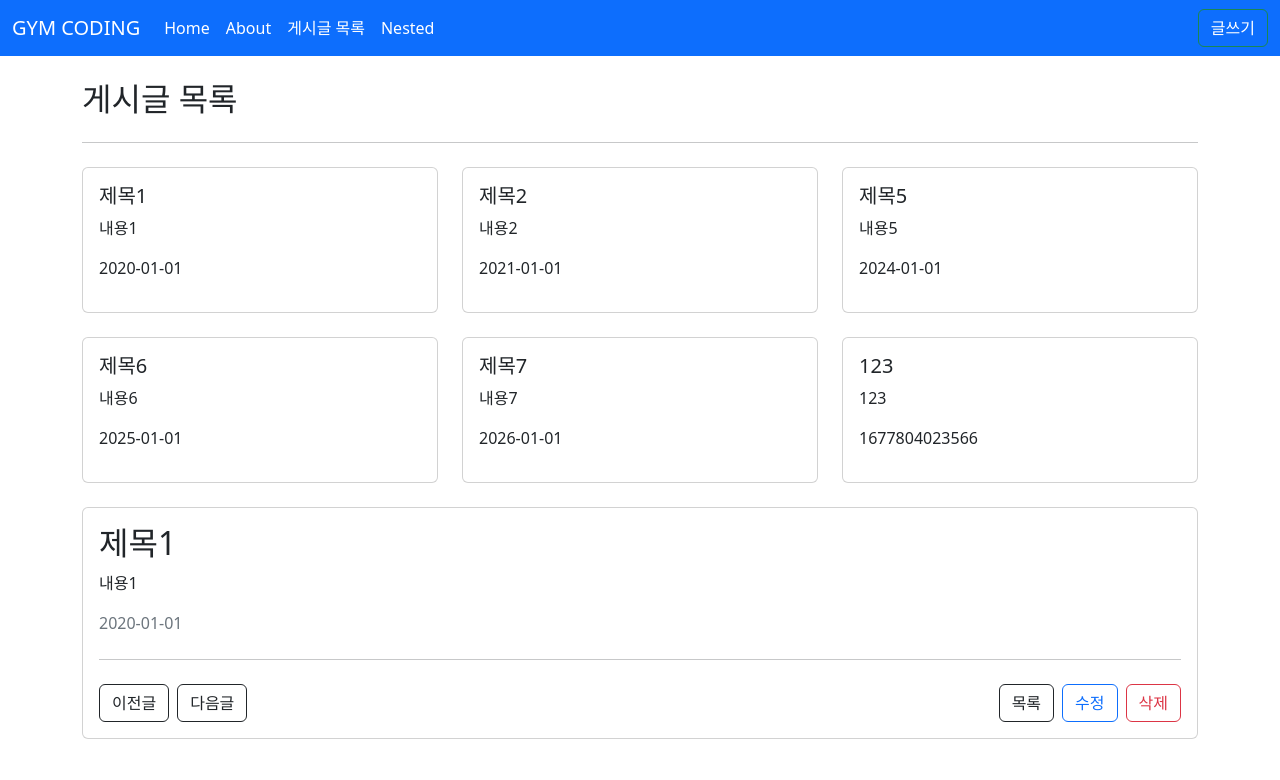
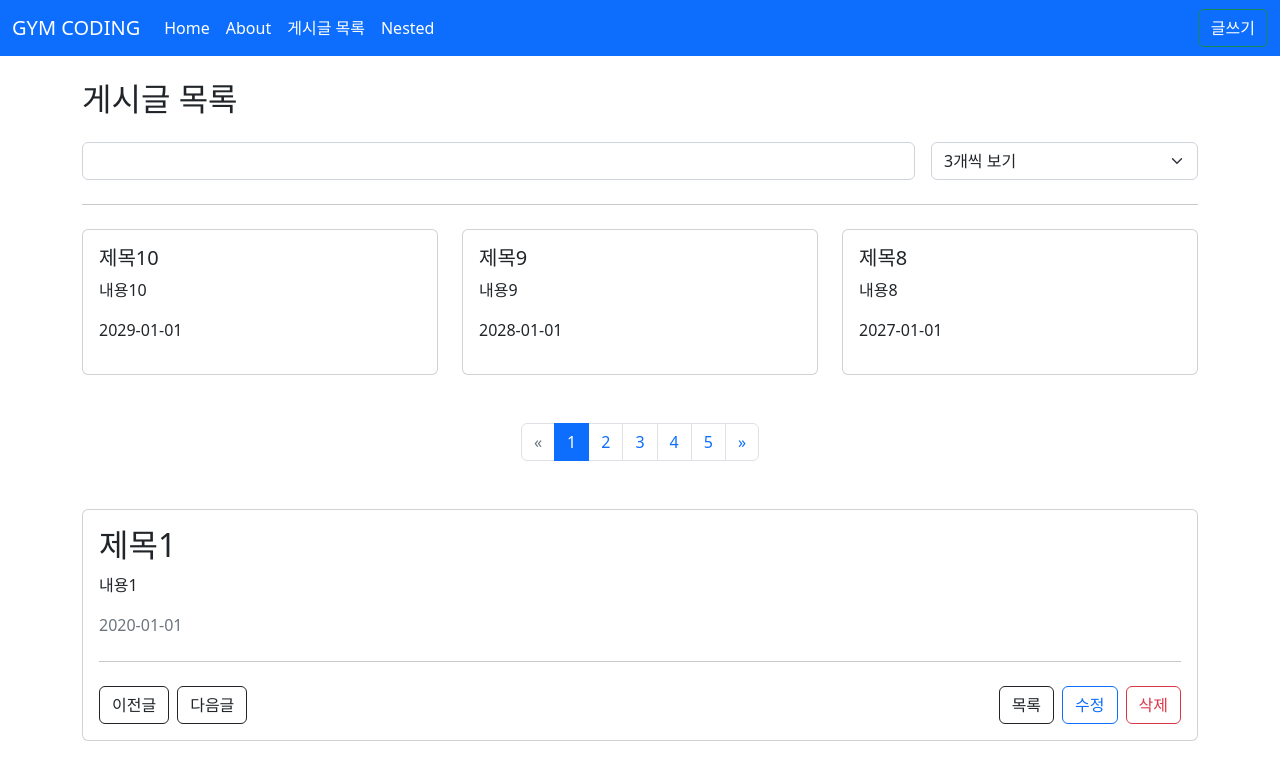
Before and after one commit to DSeung001/learn-vue, a Vue app in the folder vue3-posts/: page /posts in a window 1280 px wide. Shown: the top 780 px of the page. Built offline with nearby package versions, Linux system fonts and the light colour scheme; data requests are answered from the project's data file.

Commit message:
Pagination % Filter 구현하기

```diff
--- a/vue3-posts/db.json
+++ b/vue3-posts/db.json
@@ -10,6 +10,18 @@
       "id": 2,
       "title": "제목2",
       "content": "내용2",
+      "createdAt": "2021-01-01"
+    },
+    {
+      "id": 3,
+      "title": "제목3",
+      "content": "내용4",
+      "createdAt": "2021-01-01"
+    },
+    {
+      "id": 4,
+      "title": "제목4",
+      "content": "내용4",
       "createdAt": "2021-01-01"
     },
     {
@@ -31,10 +43,40 @@
       "createdAt": "2026-01-01"
     },
     {
-      "title": "123",
-      "content": "123",
-      "createdAt": 1677804023566,
-      "id": 8
+      "id": 8,
+      "title": "제목8",
+      "content": "내용8",
+      "createdAt": "2027-01-01"
+    },
+    {
+      "id": 9,
+      "title": "제목9",
+      "content": "내용9",
+      "createdAt": "2028-01-01"
+    },
+    {
+      "id": 10,
+      "title": "제목10",
+      "content": "내용10",
+      "createdAt": "2029-01-01"
+    },
+    {
+      "title": "zz",
+      "content": "zz",
+      "createdAt": 1677818896561,
+      "id": 11
+    },
+    {
+      "title": "1234",
+      "content": "zz123",
+      "createdAt": 1677818901424,
+      "id": 12
+    },
+    {
+      "title": "asd",
+      "content": "asd",
+      "createdAt": 1677818905528,
+      "id": 13
     }
   ]
 }
--- a/vue3-posts/src/api/posts.js
+++ b/vue3-posts/src/api/posts.js
@@ -8,27 +8,30 @@ const posts = [
   { id: 4, title: "제목4", content: "내용4", createdAt: "2023-01-01" },
   { id: 5, title: "제목5", content: "내용5", createdAt: "2024-01-01" },
   { id: 6, title: "제목6", content: "내용6", createdAt: "2025-01-01" },
-  { id: 7, title: "제목7", content: "내용7", createdAt: "2026-01-01" }
+  { id: 7, title: "제목7", content: "내용7", createdAt: "2026-01-01" },
+  { id: 8, title: "제목8", content: "내용8", createdAt: "2026-01-01" },
+  { id: 9, title: "제목9", content: "내용9", createdAt: "2026-01-01" },
+  { id: 10, title: "제목10", content: "내용10", createdAt: "2026-01-01" }
 ];
 
 const apiUrl = "http://localhost:5000";
 
-export function getPosts() {
-  return axios.get(apiUrl+"/posts");
+export function getPosts(params) {
+  return axios.get(apiUrl + "/posts", {params});
 }
 
 export function getPostById(id) {
-  return axios.get(apiUrl+`/posts/${id}`);
+  return axios.get(apiUrl + `/posts/${id}`);
 }
 
 export function createPost(data) {
-  return axios.post(apiUrl+`/posts`, data);
+  return axios.post(apiUrl + `/posts`, data);
 }
 
 export function updatePost(id, data) {
-  return axios.put(apiUrl+`/posts/${id}`, data);
+  return axios.put(apiUrl + `/posts/${id}`, data);
 }
 
 export function deletePost(id) {
-  return axios.delete(apiUrl+`/posts/${id}`);
+  return axios.delete(apiUrl + `/posts/${id}`);
 }
--- a/vue3-posts/src/views/posts/PostListView.vue
+++ b/vue3-posts/src/views/posts/PostListView.vue
@@ -1,6 +1,23 @@
 <template>
   <div>
     <h2>게시글 목록</h2>
+    <form @submit.prevent>
+      <h2 class="my-4"></h2>
+      <div class="row g-3">
+        <div class="col">
+          <input v-model="params.title_like" type="text" class="form-control">
+        </div>
+        <div class="col-3">
+          <select v-model="params._limit" class="form-select">
+            <option value="3">3개씩 보기</option>
+            <option value="6">6개씩 보기</option>
+            <option value="9">9개씩 보기</option>
+          </select>
+        </div>
+      </div>
+
+
+    </form>
 
     <hr class="my-4">
 
@@ -16,6 +33,29 @@
       </div>
     </div>
 
+    <nav class="my-5" aria-label="Page navigation example">
+      <ul class="pagination justify-content-center">
+        <li class="page-item" :class="{disabled: !(params._page > 1)}">
+          <a class="page-link" href="#" aria-label="Previous" @click.prevent="--params._page">
+            <span aria-hidden="true">&laquo;</span>
+          </a>
+
+        </li>
+
+        <li v-for="page in pageCount" :key="page" class="page-item" :class="{active:params._page === page}">
+          <a class="page-link" href="#" @click.prevent="params._page = page">
+            {{ page }}
+          </a>
+        </li>
+
+        <li class="page-item" :class="{disabled: !(params._page < pageCount)}">
+          <a class="page-link" href="#" aria-label="Next" @click.prevent="++params._page">
+            <span aria-hidden="true">&raquo;</span>
+          </a>
+        </li>
+      </ul>
+    </nav>
+
     <div class="my-4"></div>
     <AppCard>
       <PostDetailView :id="1"></PostDetailView>
@@ -28,24 +68,43 @@ import PostItem from "@/components/posts/PostItem.vue";
 import PostDetailView from "@/views/posts/PostDetailView.vue";
 import AppCard from "@/components/AppCard.vue";
 import { getPosts } from "@/api/posts";
-import { ref } from "vue";
+import { ref, watchEffect } from "vue";
 import { useRouter } from "vue-router";
+import { computed } from "@vue/reactivity";
 
 const router = useRouter();
 const posts = ref([]);
+const params = ref({
+  _sort: "createdAt",
+  _order: "desc",
+  _page: 1,
+  _limit: 3,
+  title_like: '',
+});
+
+// pagination
+const totalCount = ref(0);
+const pageCount = computed(() => Math.ceil(totalCount.value / params.value._limit));
+console.log(pageCount);
+
 
 const fetchPosts = async () => {
   // getPosts의 값은 Promise
 
   try {
-    const { data } = await getPosts();
+    const { data, headers } = await getPosts(params.value);
     // ({ data : posts.value } = await getPosts());
     posts.value = data;
+    totalCount.value = headers["x-total-count"];
   } catch (error) {
     console.log(error);
   }
 };
-fetchPosts();
+
+// fetchPosts();
+// watchEffect 안에 반응형 데이터가 콜백함수 호출함
+// watch와 다르게 초기에 한번 실행 해줌
+watchEffect(fetchPosts);
 
 const goPage = (id) => {
   // router.push("/posts/${id}");
```
